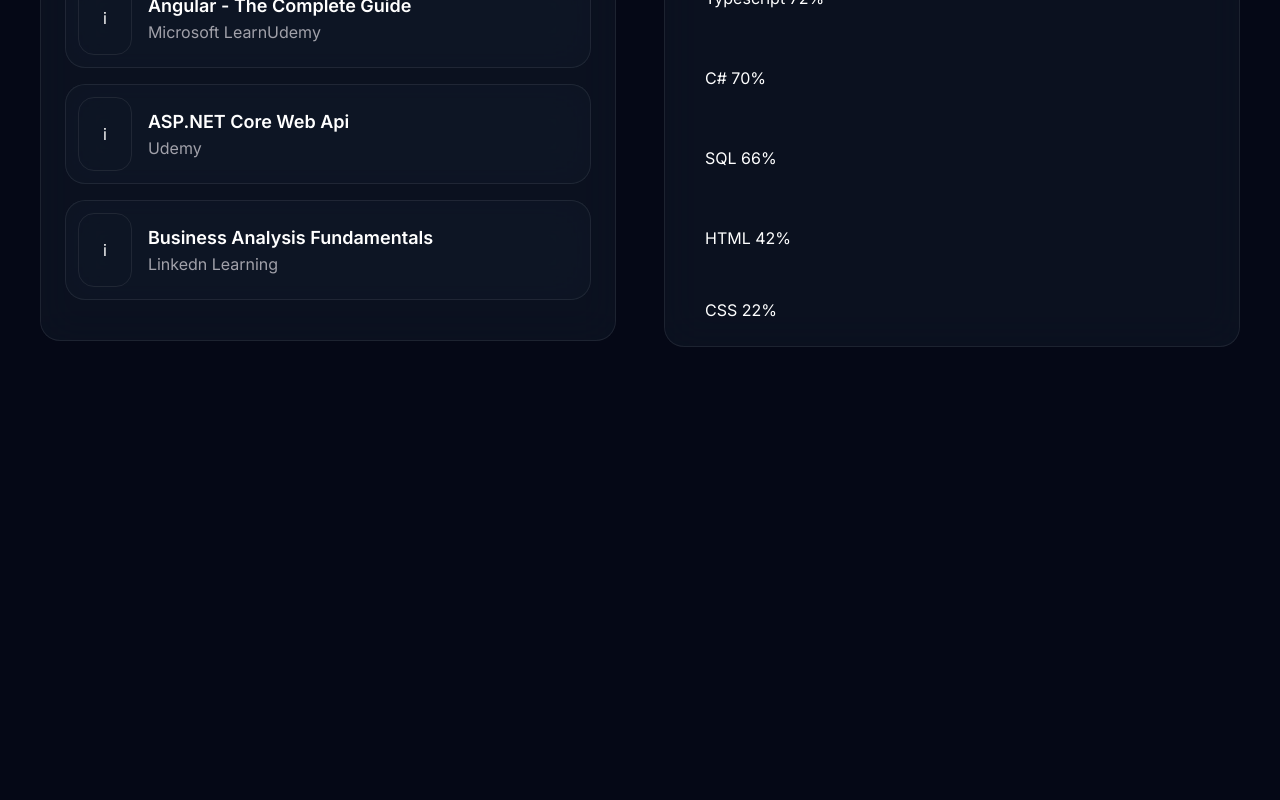
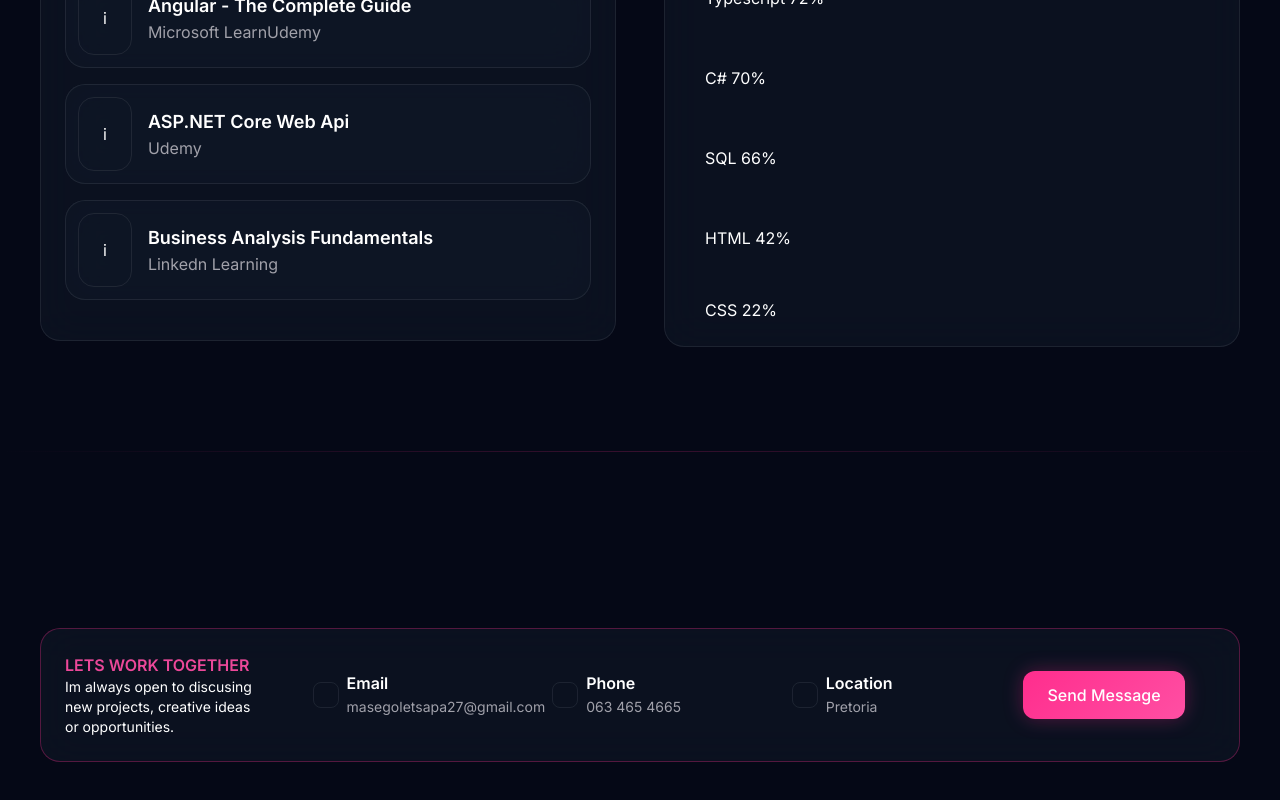
Before and after one commit to Sapino911/portfolio-app, an Angular app: page / in a window 1280 px wide. Shown: the part 4657-5457 px from the top of the page. Before the commit the page ends 5028 px from the top, so only its background shows below. Built offline with nearby package versions, Linux system fonts and the light colour scheme.

Commit message:
feat: implement Contact section with contact details and message button; update Home component to include Contact section

```diff
--- a/src/app/pages/contact/contact.component.html
+++ b/src/app/pages/contact/contact.component.html
@@ -1 +1,47 @@
-<p>contact works!</p>
+<section id="about" class="py-24">
+    <div class="section-container">
+        <div class="glass-card border border-[#ff2d8d4d] grid lg:grid-cols-5 p-6 gap-12 items-center justify-center">
+            <div class="">
+                <h3 class="uppercase text-pink-500 font-semibold">Lets work together</h3>
+                <p class="text-sm text-white">Im always open to discusing new projects,
+                    creative ideas or opportunities.
+                </p>
+            </div>
+            <div class="">
+                <div class="flex p-2 items-center">
+                    <div class="p-3 border border-[#ffffff14] rounded-lg">
+                    </div>
+                    <div class="ps-2">
+                        <h1 class="font-semibold capitalize text-white">Email</h1>
+                                <p class="text-sm leading-6 text-zinc-400">masegoletsapa27&#64;gmail.com</p>
+                    </div>
+                </div>
+            </div>
+            <div class="">
+                <div class="flex p-2 items-center">
+                    <div class="p-3 border border-[#ffffff14] rounded-lg">
+                    </div>
+                    <div class="ps-2">
+                        <h1 class="font-semibold capitalize text-white">Phone</h1>
+                                <p class="text-sm leading-6 text-zinc-400">063 465 4665</p>
+                    </div>
+                </div>
+            </div>
+            <div class="">
+                <div class="flex p-2 items-center">
+                    <div class="p-3 border border-[#ffffff14] rounded-lg">
+                    </div>
+                    <div class="ps-2">
+                        <h1 class="font-semibold capitalize text-white">Location</h1>
+                                <p class="text-sm leading-6 text-zinc-400">Pretoria</p>
+                    </div>
+                </div>
+            </div>
+            <div class="items-center">
+                <button class="primary-btn">
+                    Send Message
+                </button>
+            </div>
+        </div>
+    </div>
+</section>
--- a/src/app/pages/home/home.component.html
+++ b/src/app/pages/home/home.component.html
@@ -20,3 +20,7 @@
 <div class="section-divider my-20"></div>
 
 <app-experience/>
+
+<div class="section-divider my-20"></div>
+
+<app-contact/>
--- a/src/app/pages/home/home.component.ts
+++ b/src/app/pages/home/home.component.ts
@@ -6,11 +6,12 @@
 import { ProjectCardComponent } from "../../components/project-card/project-card.component";
 import { ProjectsComponent } from "../projects/projects.component";
 import { ExperienceComponent } from "../experience/experience.component";
+import { ContactComponent } from "../contact/contact.component";
 
 @Component({
   selector: 'app-home',
   standalone: true,
-  imports: [NavbarComponent, HeroComponent, AboutComponent, SkillCardComponent, ProjectCardComponent, ProjectsComponent, ExperienceComponent],
+  imports: [NavbarComponent, HeroComponent, AboutComponent, SkillCardComponent, ProjectCardComponent, ProjectsComponent, ExperienceComponent, ContactComponent],
   templateUrl: './home.component.html',
   styleUrl: './home.component.scss'
 })
--- a/src/styles.scss
+++ b/src/styles.scss
@@ -111,7 +111,7 @@
   .glass-card:hover {
 
       border-color:
-          rgba(255, 45, 141, .3);
+          #ff2d8d4d;
 
       box-shadow:
           0 0 30px rgba(255, 45, 141, .12);
```
